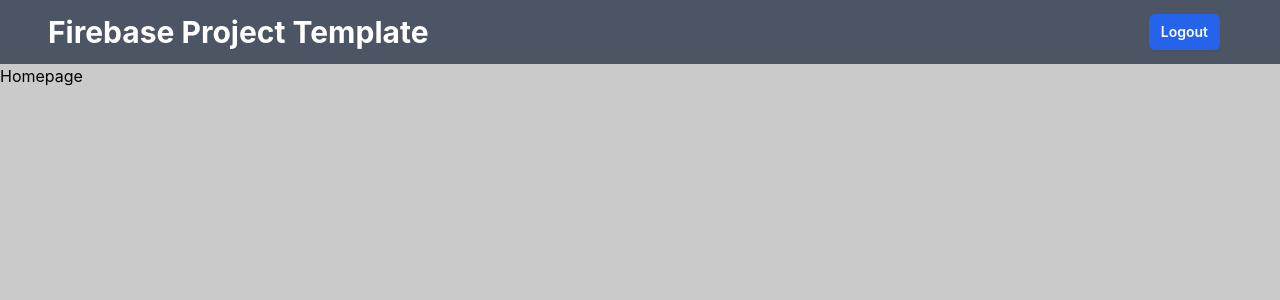
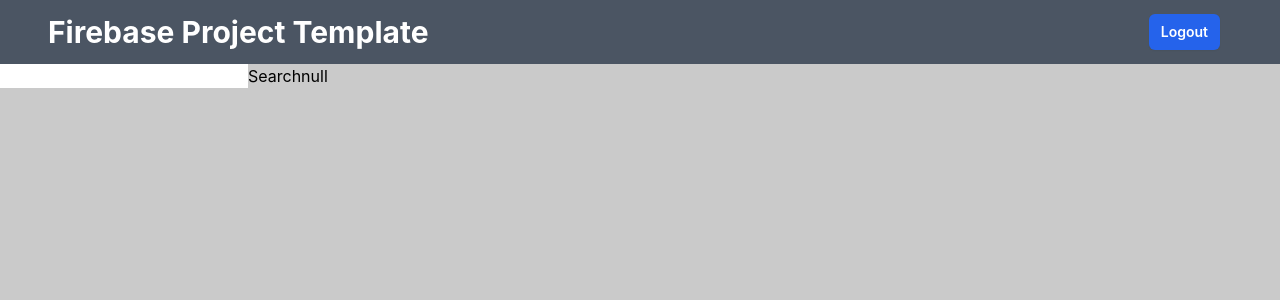
Before and after one commit to ricardolsousa/github-profile-viewer, a React (Create React App) app: page / in a window 1280 px wide. Shown: the top 300 px of the page. Built offline with nearby package versions, Linux system fonts and the light colour scheme; no server answers; sample sign-in values are in the browser's storage.

Commit message:
feat: created homepage and added input to get user details from github

```diff
--- a/package.json
+++ b/package.json
@@ -4,6 +4,7 @@
   "private": true,
   "dependencies": {
     "@reduxjs/toolkit": "^2.5.0",
+    "axios": "^1.7.9",
     "cra-template-typescript": "1.2.0",
     "firebase": "^11.1.0",
     "react": "^19.0.0",
--- a/src/App.tsx
+++ b/src/App.tsx
@@ -6,6 +6,7 @@
 import Navbar from "./components/navbar/Navbar";
 import RegisterPage from "./pages/authentication/register/RegisterPage";
 import LoginPage from "./pages/authentication/login/LoginPage";
+import HomePage from "./pages/home/HomePage";
 
 function App() {
   const isAuthenticated = useSelector(
@@ -19,7 +20,7 @@
         <div className="py-16">
           {isAuthenticated && (
             <Routes>
-              <Route path="/" element={<div>Homepage</div>} />
+              <Route path="/" element={<HomePage />} />
             </Routes>
           )}
           {!isAuthenticated && (
--- /dev/null
+++ b/src/pages/home/HomePage.tsx
@@ -0,0 +1,28 @@
+import { useState } from "react";
+import { getUser } from "../../services/github-api/githubAPI";
+
+const HomePage = () => {
+  const [username, setUsername] = useState<string>("");
+  const [user, setUser] = useState<any>(null);
+
+  const handleGetUser = async () => {
+    const newUser = await getUser(username);
+    if (newUser) {
+      setUser(newUser);
+    }
+  };
+
+  return (
+    <div>
+      <input
+        type="text"
+        value={username}
+        onChange={(e) => setUsername(e.target.value)}
+      />
+      <button onClick={async () => await handleGetUser()}>Search</button>
+      {JSON.stringify(user, null, 2)}
+    </div>
+  );
+};
+
+export default HomePage;
```
Also changed, not shown: 1 other file (tests, documents, lock files or other folders).
